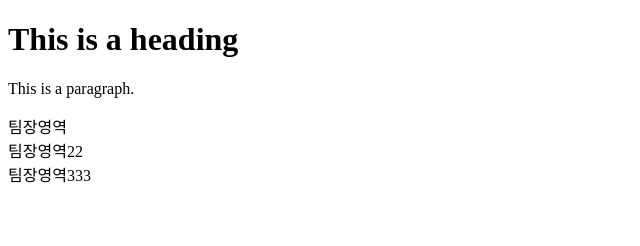
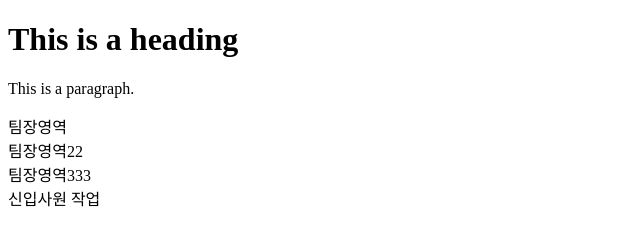
Before and after one commit to lunalunaJA/company-project, a plain HTML site: page index.html in a window 1280 px wide. Shown: the whole page, without its empty margins (0-640 px from the left). Drawn offline with Linux system fonts and the light colour scheme.

Commit message:
jin first commit

```diff
--- a/index.html
+++ b/index.html
@@ -10,5 +10,7 @@
 <div> 팀장영역22 </div>
 <div> 팀장영역333 </div>
 
+<div> 신입사원 작업 </div>
+
 </body>
 </html>
```
